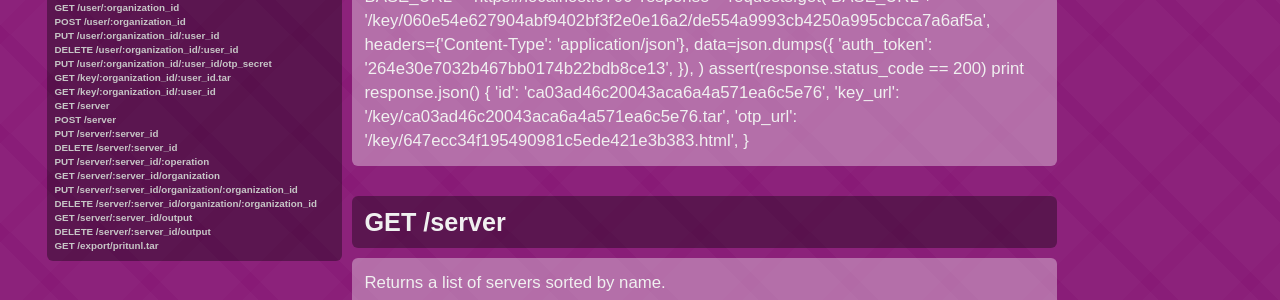
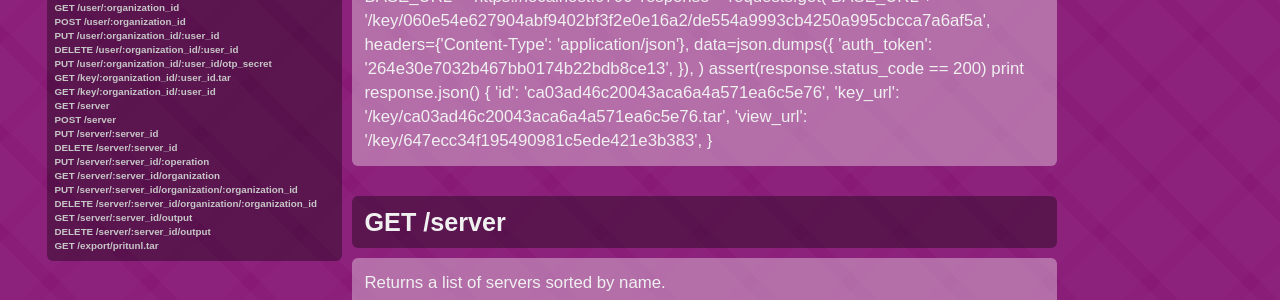
Before and after one commit to pritunl/pritunl.github.io, a Jekyll site: the page built from index.html, in a window 1280 px wide and 900 px high, scrolled down 22555 px. Shown: the part 273-573 px from the top of the window. Built offline with Jekyll 4.4.1, drawn with Linux system fonts in a browser that asks for light colours; nearby versions of some CDN libraries; Markdown is read by kramdown in place of the engine named in the settings; some of the changed text lies outside the part shown.

Commit message:
Update key api documentation

```diff
--- a/index.html
+++ b/index.html
@@ -2684,7 +2684,7 @@ print response.json()
 {
     'id': 'ca03ad46c20043aca6a4a571ea6c5e76',
     'key_url': '/key/ca03ad46c20043aca6a4a571ea6c5e76.tar',
-    'otp_url': '/key/647ecc34f195490981c5ede421e3b383.html',
+    'view_url': '/key/647ecc34f195490981c5ede421e3b383',
 }</div>
           </div>
         </div>
```
